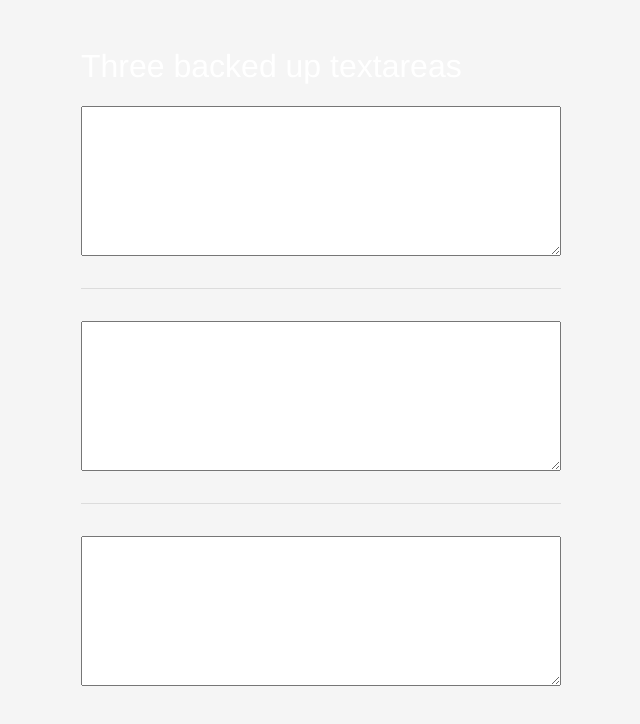
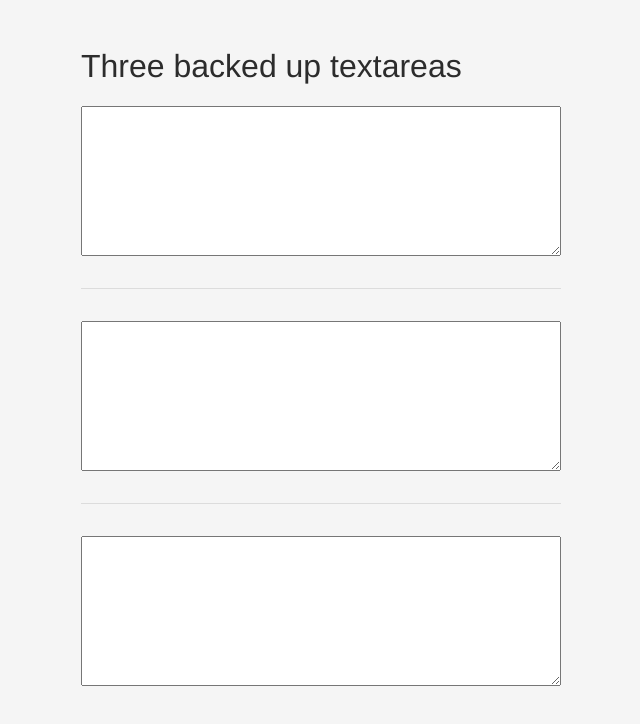
Before and after one commit to matthewcrist/Lost-Comment, a plain HTML site: page index.html in a window 1280 px wide. Shown: the whole page, without its empty margins (319-959 px from the left). Drawn offline with Linux system fonts and the light colour scheme.

```diff
--- a/index.html
+++ b/index.html
@@ -12,7 +12,7 @@
     }
 
     h1 {
-      color: rgb(255,255,255);
+      color: rgb(44,44,44);
       font-weight: 300;
     }
 
```
